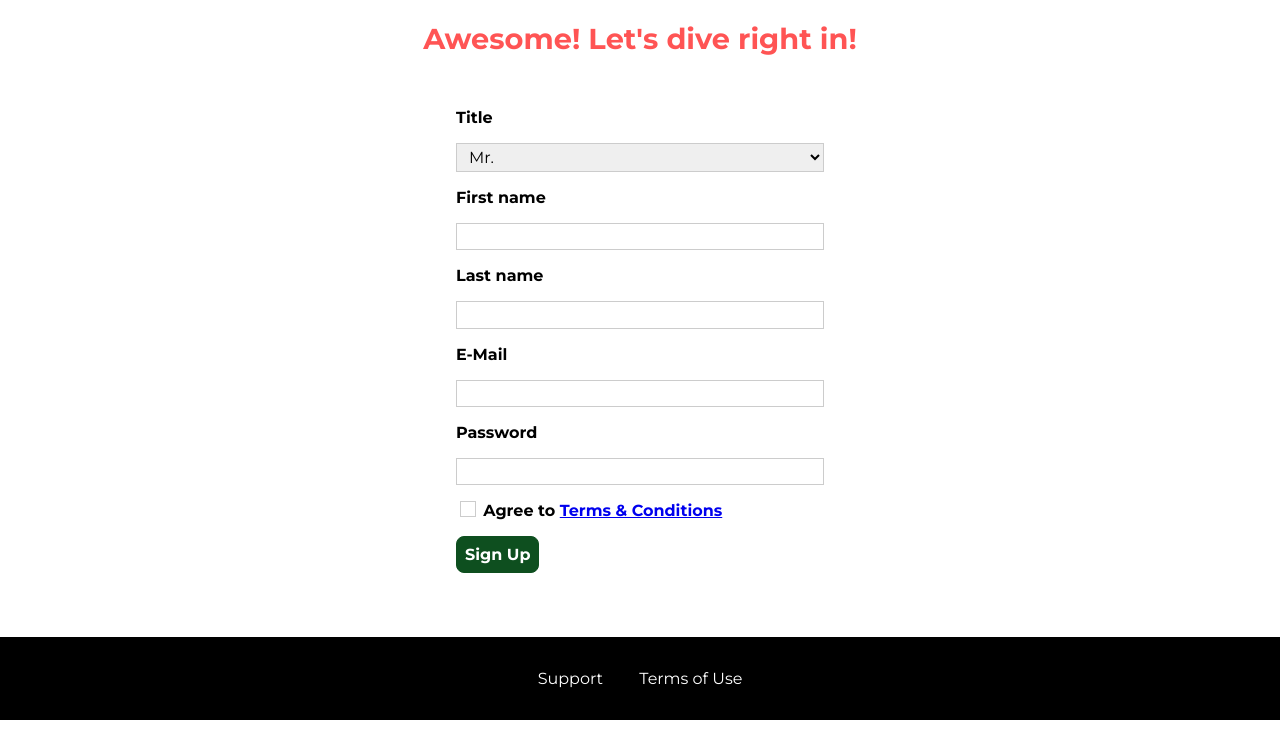
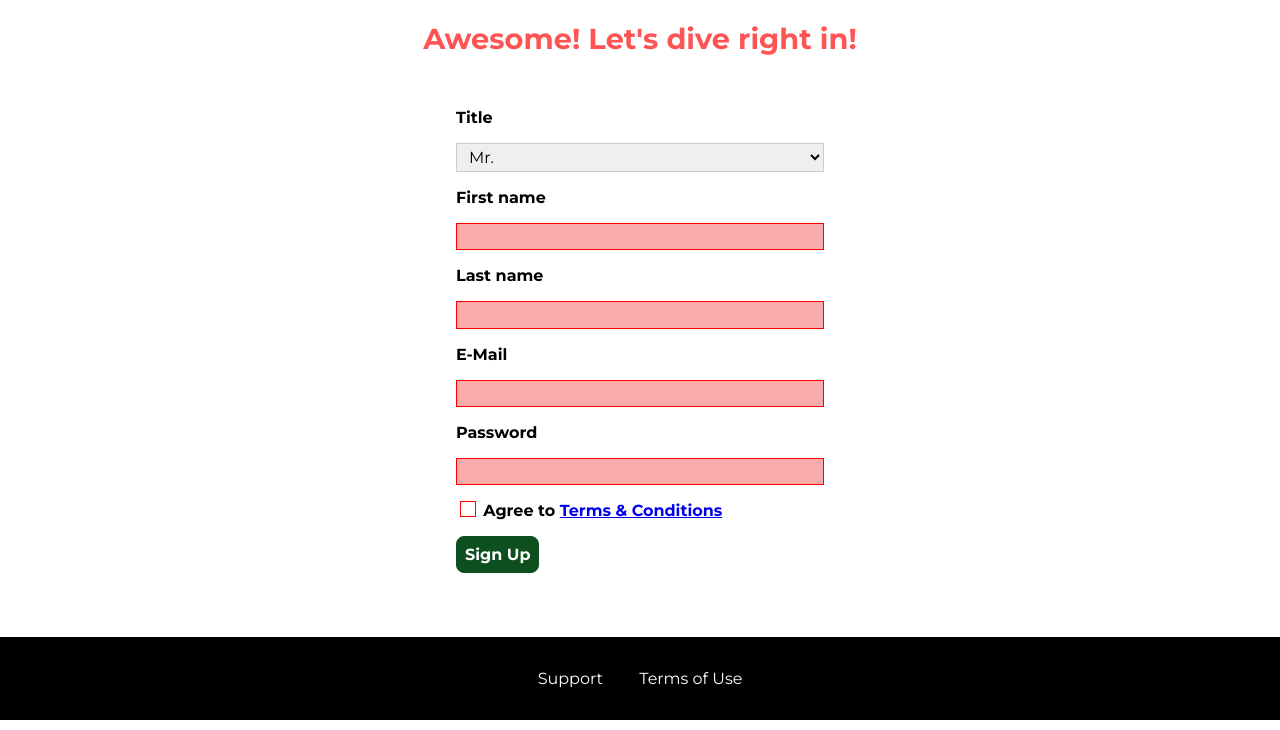
Before and after one commit to MelinaMejia95/css-project, a plain HTML site: page start-hosting/index.html in a window 1280 px wide. Shown: the part 70-800 px from the top of the page. Drawn offline with Linux system fonts and the light colour scheme.

Commit message:
Input form styles and button disabled

```diff
--- a/shared.css
+++ b/shared.css
@@ -196,6 +196,13 @@ main {
     outline: none;
 }
 
+.button[disabled] {
+    cursor: not-allowed;
+    border: #a1a1a1;
+    background: #ccc;
+    color: #a1a1a1;
+}
+
 .open {
     display: block !important;
 }
--- a/start-hosting/index.html
+++ b/start-hosting/index.html
@@ -61,14 +61,14 @@
                 <option value="ms">Ms.</option>
             </select>
             <label for="first-name">First name</label>
-            <input type="text" id="first-name">
+            <input type="text" id="first-name" required>
             <label for="last-name">Last name</label>
-            <input type="text" id="last-name">
+            <input type="text" id="last-name" required>
             <label for="email">E-Mail</label>
-            <input type="email" id="email">
+            <input type="email" id="email" required>
             <label for="password">Password</label>
-            <input type="password" id="password">
-            <input type="checkbox" id="agree-terms">
+            <input type="password" id="password" required>
+            <input type="checkbox" id="agree-terms" required>
             <label for="agree-terms">Agree to
                 <a href="#">Terms &amp; Conditions</a>
             </label>
--- a/start-hosting/start-hosting.css
+++ b/start-hosting/start-hosting.css
@@ -61,6 +61,13 @@ main {
     border: #0e4f1f;
 }
 
+.signup-form input.invalid,
+.signup-form select.invalid,
+.signup-form :invalid {
+    border-color:  red !important;
+    background: rgb(250, 172, 172)
+}
+
 .signup-form button[type="submit"] {
     display: block;
     margin-top: 1rem;
```
